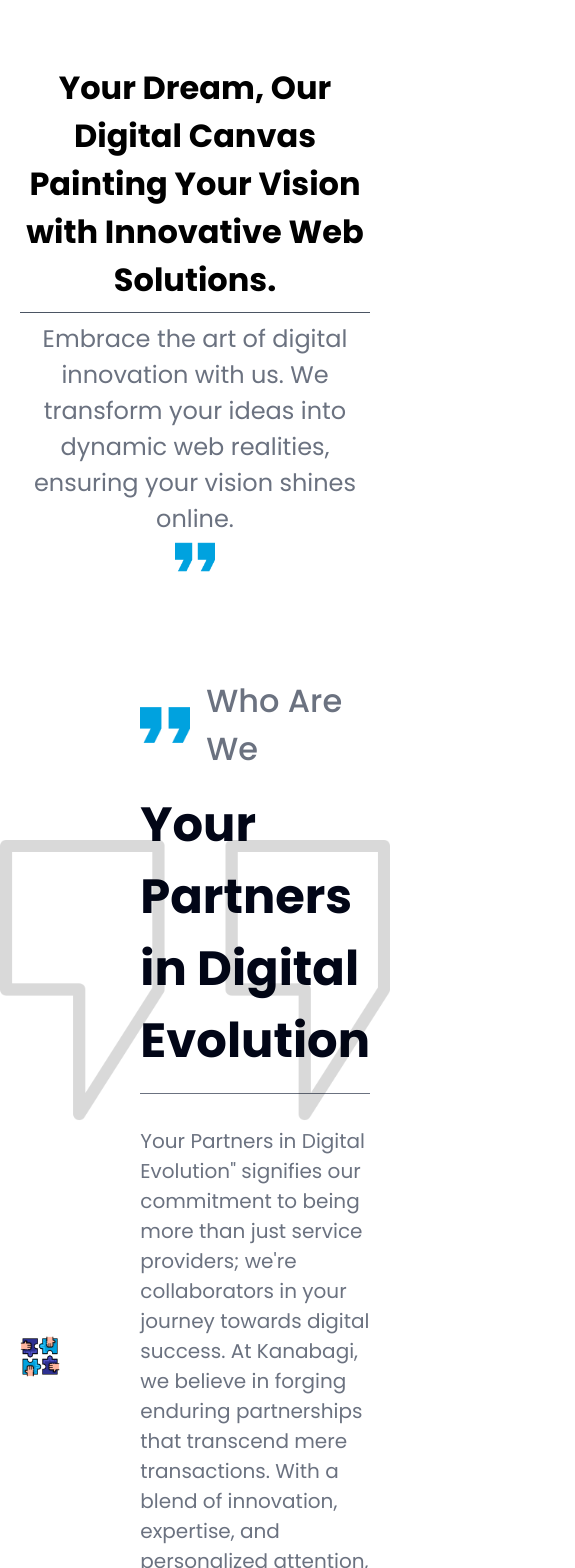
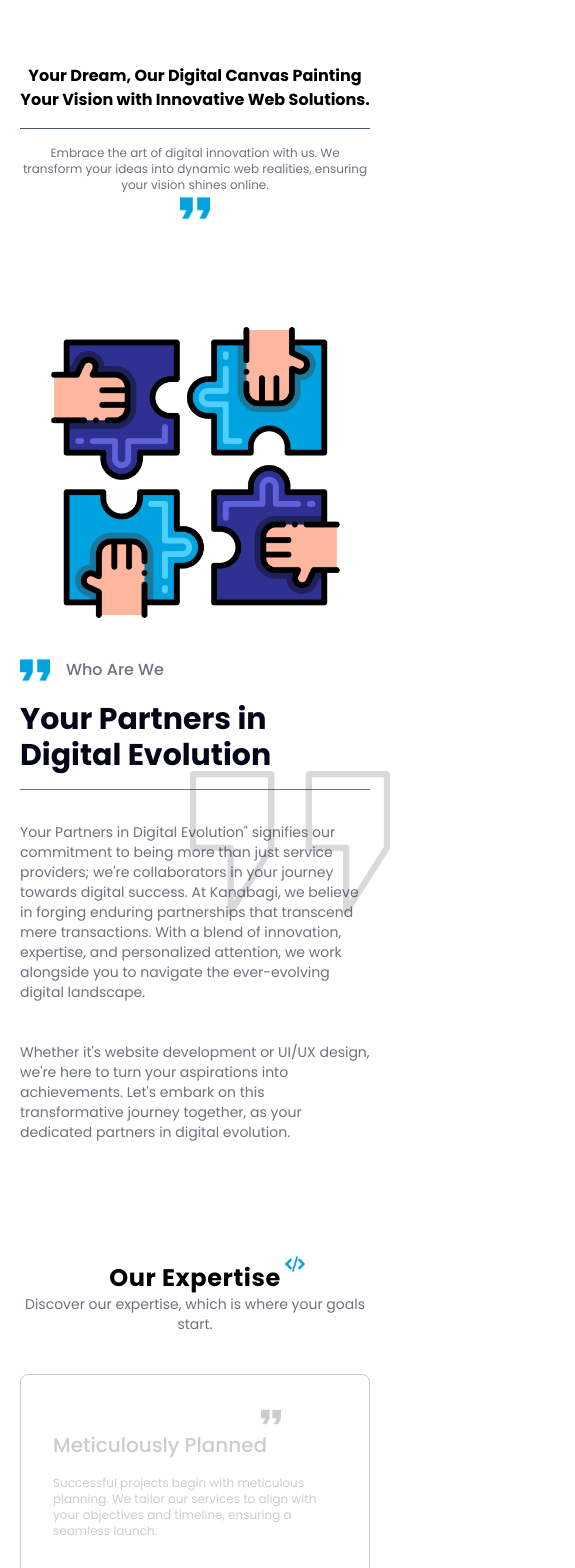
Before and after one commit to Kanabagi/kanabagi-profilev2, a Next.js app: page /about in a window 390 px wide. Shown: the part 860-2428 px from the top of the page, 575 px wide, since content can reach past the window. Built offline with nearby package versions, Linux system fonts and the light colour scheme.

Commit message:
about page responsive

```diff
--- a/app/about/page.tsx
+++ b/app/about/page.tsx
@@ -23,7 +23,7 @@ export default function AboutPage() {
         <SectionHeader
           name="Our Expertise"
           desc="Discover our expertise, which is where your goals start."
-          position="top-3 translate-x-[200px]"
+          position="top-3 translate-x-[100px] md:translate-x-[130px] lg:translate-x-[200px]"
         />
         <AboutCard />
       </div>
--- a/components/About/card.tsx
+++ b/components/About/card.tsx
@@ -4,16 +4,16 @@ import Image from 'next/image';
 export default function AboutCard() {
   return (
     <>
-      <div className="wrapper flex justify-center items-center gap-8 mb-[125px]">
+      <div className="wrapper flex flex-col lg:flex-row justify-center items-center gap-8 mb-[125px]">
         {about[0].cardData.map((item, index) => (
           <div
             key={index}
-            className="group relative flex flex-col border border-black/20 rounded-lg px-8 py-14 h-[460px] w-[560px] gap-4 text-black/20 cursor-pointer hover:border-[#00A2DF] hover:bg-[#00A2DF] hover:scale-95 transition-all duration-300 ease-in-out"
+            className="group relative flex flex-col border border-black/20 rounded-lg px-8 py-14 h-[360px] w-full md:w-1/2  lg:h-[560px] lg:w-[460px] gap-4 text-black/20 cursor-pointer hover:border-[#00A2DF] hover:bg-[#00A2DF] hover:scale-95 transition-all duration-300 ease-in-out"
           >
-            <div className="text-[30px] font-medium group-hover:text-white">
+            <div className="text-xl lg:text-[30px] font-medium group-hover:text-white">
               {item.name}
             </div>
-            <div className="text-[16px] group-hover:text-white/90">
+            <div className="text-xs md:text-sm lg:text-[16px] group-hover:text-white/90">
               {item.desc}
             </div>
             <Image
@@ -21,28 +21,28 @@ export default function AboutCard() {
               alt=""
               width={40}
               height={40}
-              className="absolute top-5 right-[52px] opacity-20 group-hover:opacity-0"
+              className="absolute top-8 right-[88px] lg:top-5 lg:right-[52px] h-[20px] w-[20px] md:h-[30px] md:w-[30px] lg:h-[40px] lg:w-[40px] opacity-20 group-hover:opacity-0"
             />
             <Image
               src="/icons/quotefillwhite.png"
               alt=""
               width={40}
               height={40}
-              className="absolute top-5 right-[52px] opacity-0 group-hover:opacity-40"
+              className="absolute top-8 right-[88px] lg:top-5 lg:right-[52px] h-[20px] w-[20px] md:h-[30px] md:w-[30px] lg:h-[40px] lg:w-[40px] opacity-0 group-hover:opacity-40"
             />
             <Image
               src={item.image}
               alt="..."
               width={150}
               height={150}
-              className="absolute bottom-10 right-10 opacity-20 group-hover:opacity-0 transition-opacity duration-300 ease-in-out"
+              className="absolute bottom-10 right-10 opacity-20 group-hover:opacity-0 transition-opacity duration-300 ease-in-out h-[80px] w-[80px] md:h-[100px] md:w-[100px] lg:h-[150px] lg:w-[150px]"
             />
             <Image
               src={item.hover}
               alt="..."
               width={150}
               height={150}
-              className="absolute bottom-10 right-10 opacity-0 group-hover:opacity-100 transition-opacity duration-300 ease-in-out"
+              className="absolute bottom-10 right-10 opacity-0 group-hover:opacity-100 transition-opacity duration-300 ease-in-out h-[80px] w-[80px] md:h-[100px] md:w-[100px] lg:h-[150px] lg:w-[150px]"
             />
           </div>
         ))}
--- a/components/About/who-are-we.tsx
+++ b/components/About/who-are-we.tsx
@@ -5,7 +5,7 @@ export default function WhoAreWe() {
     <>
       <div
         id="about"
-        className="wrapper relative flex justify-center items-center gap-20 mb-20"
+        className="wrapper relative flex flex-col md:flex-row justify-center items-center gap-8 md:gap-12 lg:gap-20 mb-20 scroll-mt-20"
       >
         <div>
           <Image
@@ -13,20 +13,27 @@ export default function WhoAreWe() {
             alt="..."
             width={510}
             height={510}
+            className="w-[300px] h-[300px] md:w-auto md:h-auto"
           />
         </div>
         <div>
           <div className="flex flex-col gap-4">
             <div className="flex items-center gap-4">
-              <Image src="/icons/quote.png" alt="..." width={50} height={50} />
-              <span className="text-[32px] font-medium text-[#6B7280]">
+              <Image
+                src="/icons/quote.png"
+                alt="..."
+                width={50}
+                height={50}
+                className="w-[30px] h-[30px] md:w-[40px] md:h-[40px] lg:w-[50px] lg:h-[50px]"
+              />
+              <span className="text-base md:text-lg text-[32px] font-medium text-[#6B7280]">
                 Who Are We
               </span>
             </div>
-            <div className="text-[48px] font-semibold text-[#020617]">
+            <div className="text-3xl md:text-4xl lg:text-[48px] font-semibold text-[#020617]">
               Your Partners in Digital Evolution
             </div>
-            <div className="flex flex-col gap-10 max-w-[860px] border-t border-[#6B7280] pt-8 text-[20px] text-[#6B7280]">
+            <div className="flex flex-col gap-10 max-w-[560px] lg:max-w-[860px] border-t border-[#6B7280] pt-8 text-sm md:text-base lg:text-[20px] text-[#6B7280]">
               <p>
                 Your Partners in Digital Evolution" signifies our commitment to
                 being more than just service providers; we're collaborators in
@@ -50,7 +57,7 @@ export default function WhoAreWe() {
           alt="..."
           width={400}
           height={400}
-          className="absolute opacity-15 top-32 right-0"
+          className="absolute opacity-15 top-[440px] md:top-24 lg:top-32 right-0 h-[200px] w-[200px] md:h-[300px] md:w-[300px] lg:h-[400px] lg:w-[400px]"
         />
       </div>
     </>
--- a/components/hero.tsx
+++ b/components/hero.tsx
@@ -25,7 +25,13 @@ export default function Hero({
       <div className="absolute bg-[#F8FAFC]/60 w-full h-[40px] bottom-0" />
       <div className="text-white z-20 flex flex-col justify-center gap-8 lg:gap-4">
         <div className="flex gap-4 items-center px-4">
-          <Image src={image} alt="..." width={40} height={40} className="" />
+          <Image
+            src={image}
+            alt="..."
+            width={40}
+            height={40}
+            className="w-8 h-8 md:w-10 md:h-10"
+          />
           <div className="text-sm md:text-base lg:text-[24px] text-gray-300 font-semibold ">
             {name}
           </div>
--- a/components/section-header.tsx
+++ b/components/section-header.tsx
@@ -11,9 +11,11 @@ export default function SectionHeader({
 }) {
   return (
     <>
-      <div className="wrapper relative flex flex-col items-center">
-        <h1 className="font-bold text-[48px] tracking-wide">{name}</h1>
-        <p className="text-[#6B7280] max-w-[600px] text-center text-[20px]">
+      <div className="wrapper relative flex flex-col items-center lg:gap-4">
+        <h1 className="font-bold text-2xl md:text-3xl lg:text-[48px] tracking-wide">
+          {name}
+        </h1>
+        <p className="text-[#6B7280] max-w-[600px] text-center text-sm md:text-base lg:text-[20px]">
           {desc}
         </p>
 
@@ -22,7 +24,7 @@ export default function SectionHeader({
           alt="..."
           width={40}
           height={40}
-          className={`absolute ${position}`}
+          className={`absolute h-[20px] w-[20px] md:h-[30px] md:w-[30px] lg:h-[40px] lg:w-[40px] ${position}`}
         />
       </div>
     </>
--- a/components/tagline.tsx
+++ b/components/tagline.tsx
@@ -4,11 +4,11 @@ export default function Tagline() {
   return (
     <>
       <div className="relative wrapper flex flex-col justify-center items-center py-20">
-        <span className="z-10 max-w-[860px] text-center text-[32px] font-semibold pb-2">
+        <span className="z-10 max-w-[860px] text-center text-base md:text-xl lg:text-[32px] font-semibold pb-4">
           Your Dream, Our Digital Canvas Painting Your Vision with Innovative
           Web Solutions.
         </span>
-        <p className="max-w-[1080px] text-center text-[#6B7280] text-[24px] border-t border-[#4B5563] pt-2">
+        <p className="max-w-[1080px] text-center text-[#6B7280] text-xs md:text-sm lg:text-[24px] border-t border-[#4B5563] pt-4">
           Embrace the art of digital innovation with us. We transform your ideas
           into dynamic web realities, ensuring your vision shines online.
         </p>
@@ -17,14 +17,14 @@ export default function Tagline() {
           alt=""
           width={75}
           height={75}
-          className="absolute top-[50px] translate-x-[490px] hidden md:block"
+          className="absolute top-[50px] translate-x-[490px] hidden xl:block"
         />
         <Image
           src="/icons/quote.png"
           alt=""
-          width={40}
-          height={40}
-          className="block md:hidden"
+          width={30}
+          height={30}
+          className="block xl:hidden"
         />
       </div>
     </>
```
